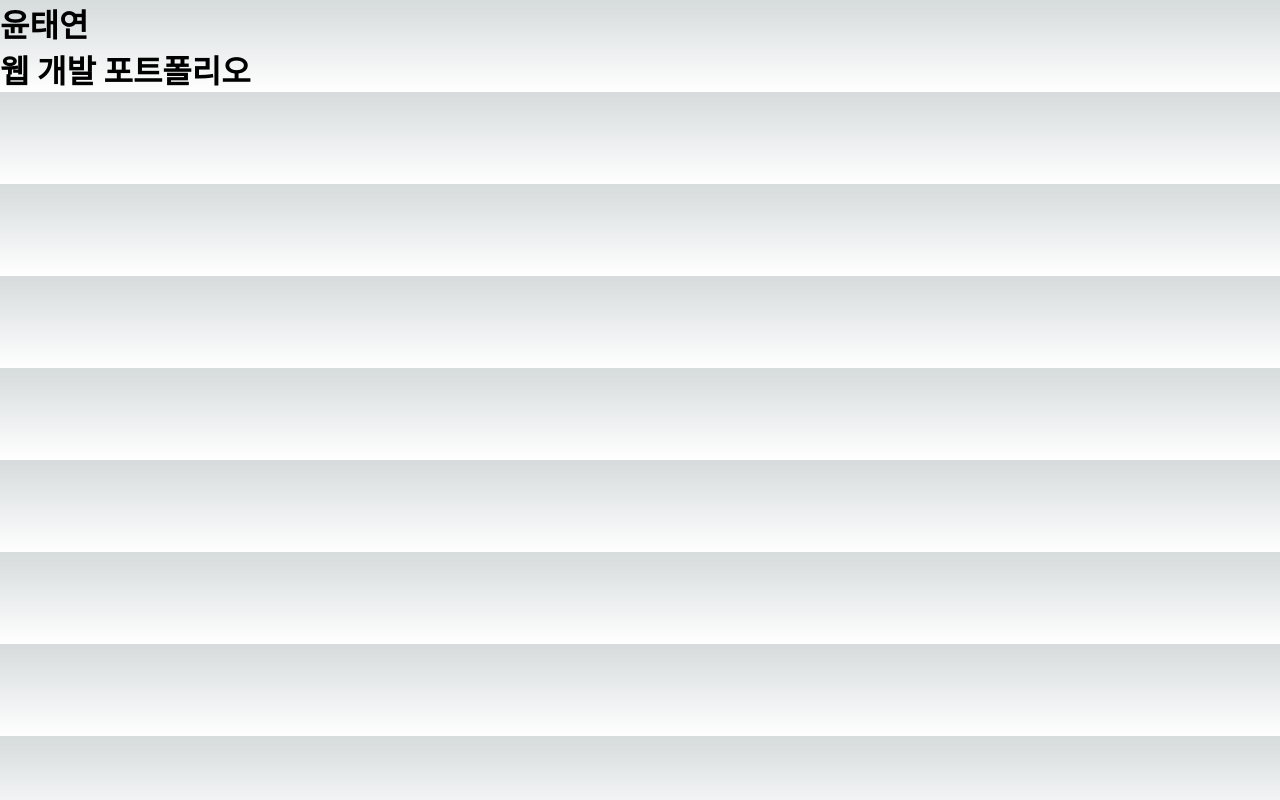
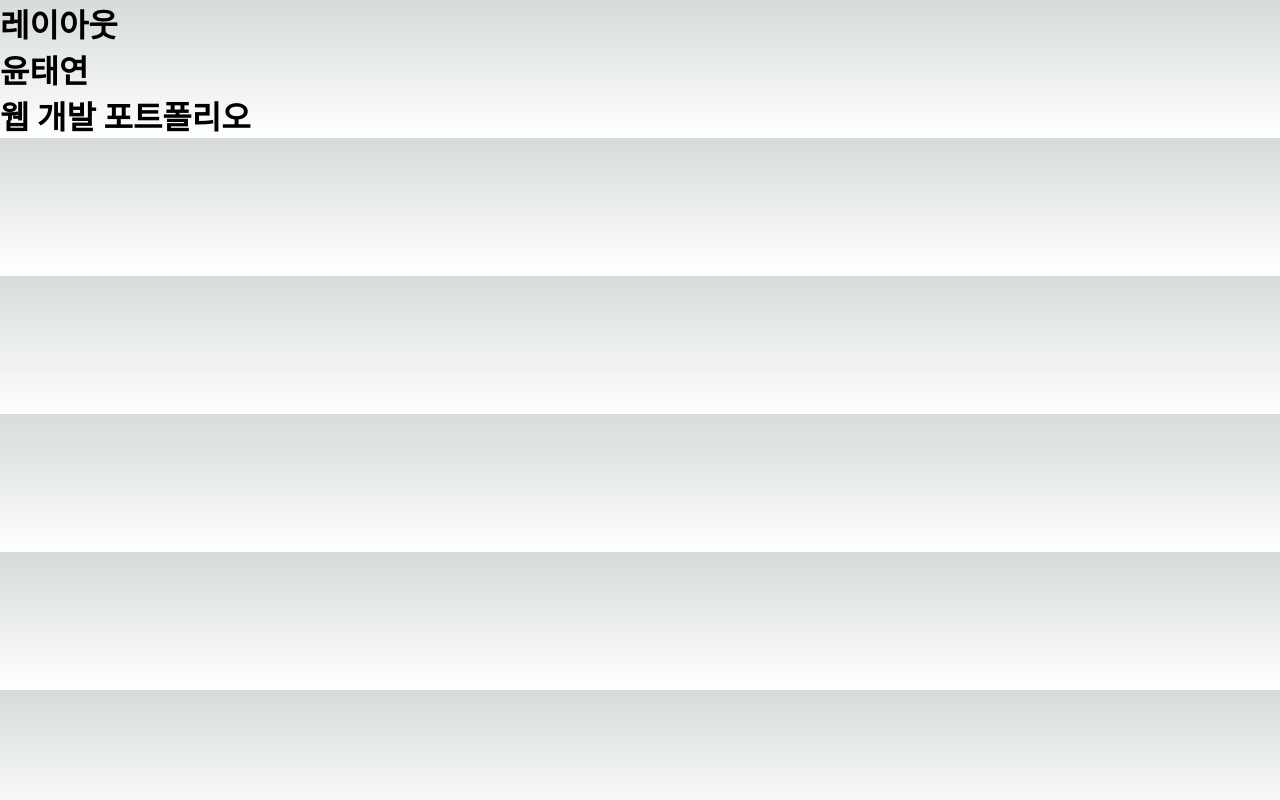
Before and after one commit to rhino-ty/Taeyeon_Portfoilo, a Next.js app: page / in a window 1280 px wide. Built offline with nearby package versions, Linux system fonts and the light colour scheme.

Commit message:
feat: 공통레이아웃 작성 및 타입 추가

```diff
--- /dev/null
+++ b/src/components/layout.tsx
@@ -0,0 +1,8 @@
+export default function layout({ children }: React.PropsWithChildren<{}>) {
+  return (
+    <>
+      <h1>레이아웃</h1>
+      <div>{children}</div>
+    </>
+  );
+}
--- a/src/pages/index.tsx
+++ b/src/pages/index.tsx
@@ -1,11 +1,12 @@
 import Head from "next/head";
+import Layout from "../components/layout";
 import { Inter } from "@next/font/google";
 
 const inter = Inter({ subsets: ["latin"] });
 
 export default function Home() {
   return (
-    <>
+    <Layout>
       <Head>
         <title>윤태연 포트폴리오</title>
         <meta name="description" content="개발에 재미를 찾은 개발자" />
@@ -17,6 +18,6 @@ export default function Home() {
         윤태연
         <br /> 웹 개발 포트폴리오
       </h1>
-    </>
+    </Layout>
   );
 }
```
